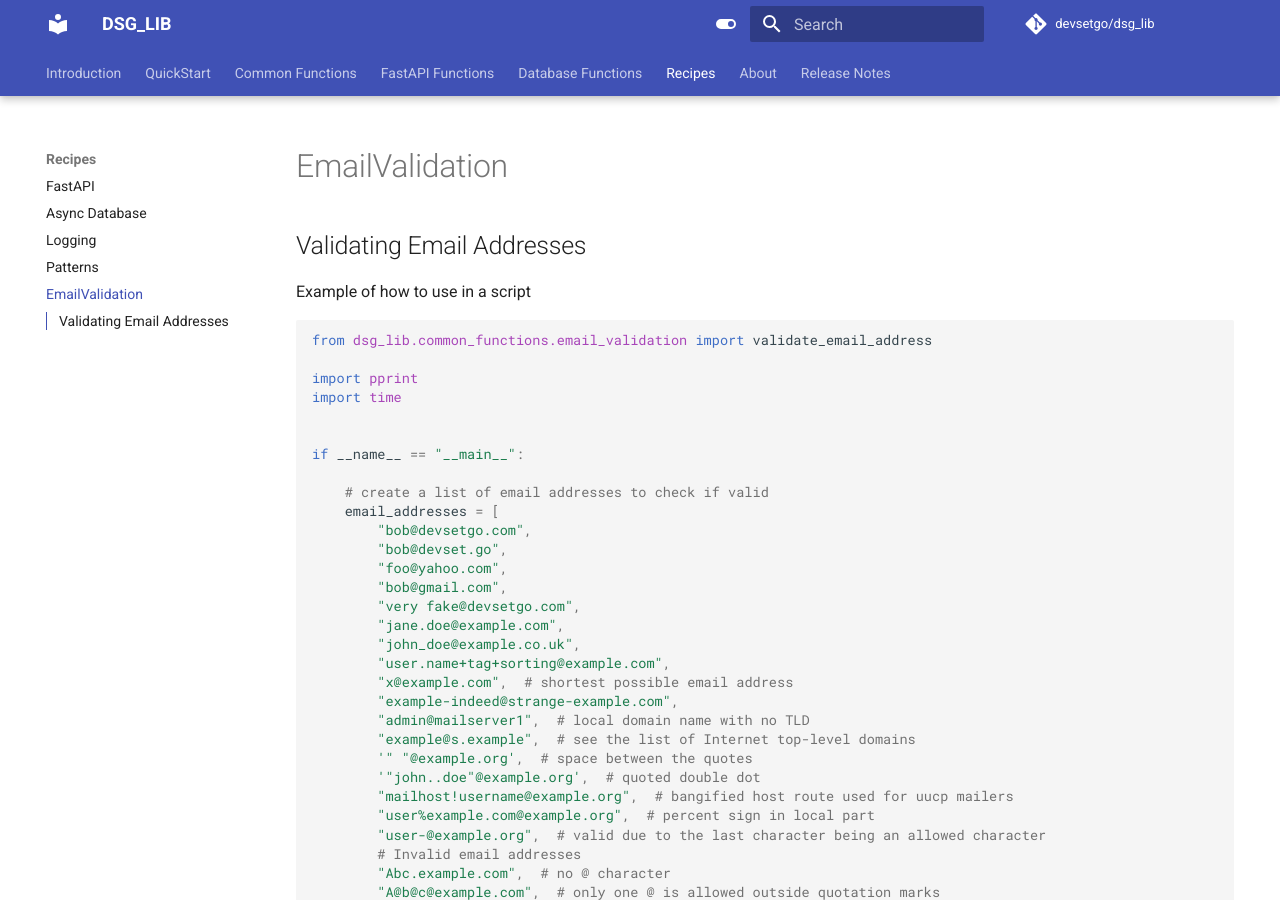
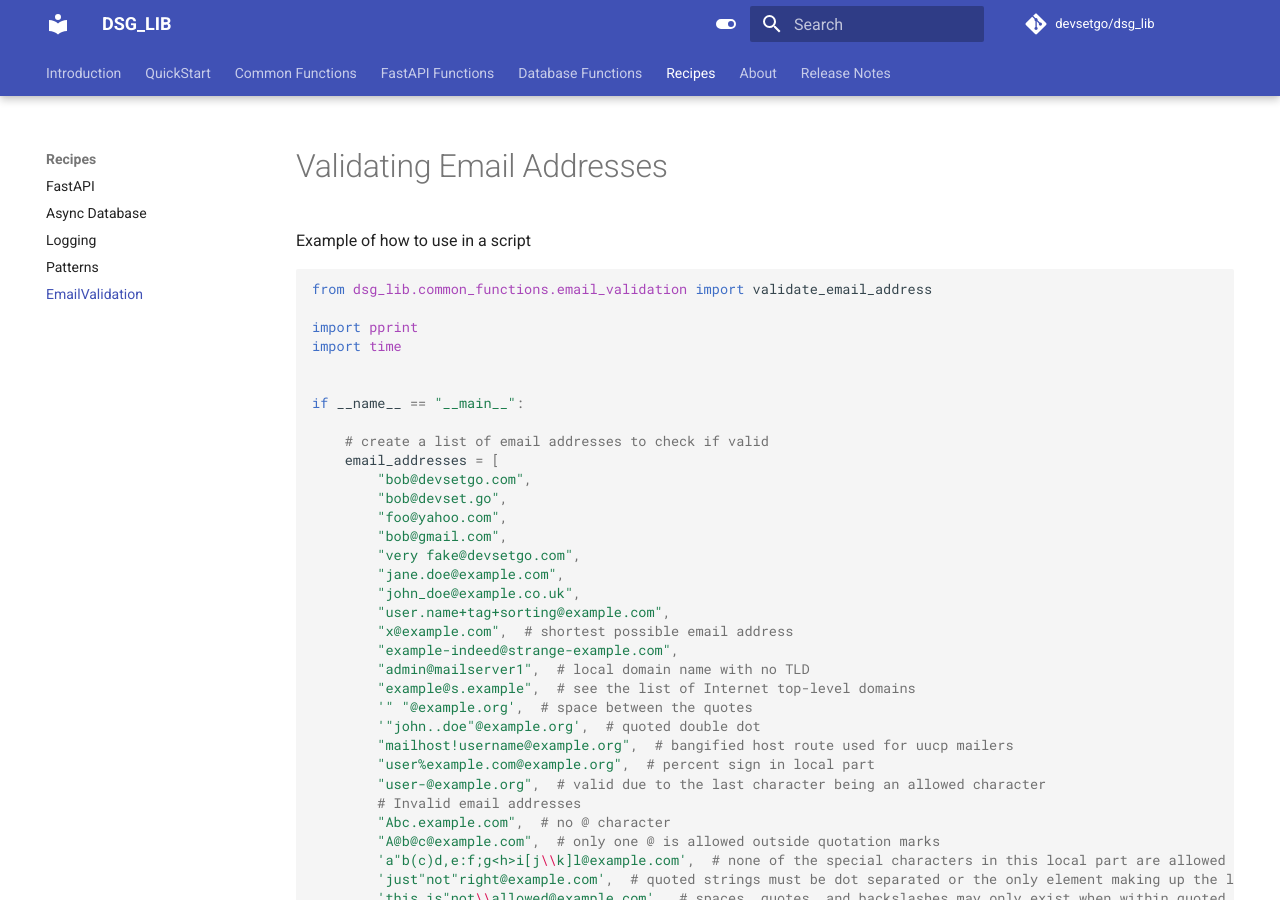
Before and after one commit to devsetgo/devsetgo_lib, an MkDocs documentation site: the page built from docs/recipes/emailValidation.md, in a window 1280 px wide and 900 px high. Built offline with MkDocs 1.6.1 and Material for MkDocs 9.7.7, drawn with Linux system fonts in a browser that asks for light colours; comment, search, counter and statistics services are not loaded.

Commit message:
fix of level 1 header

````diff
--- a/docs/recipes/emailValidation.md
+++ b/docs/recipes/emailValidation.md
@@ -1,4 +1,4 @@
-## Validating Email Addresses
+# Validating Email Addresses
 Example of how to use in a script
 
 ```python
````
